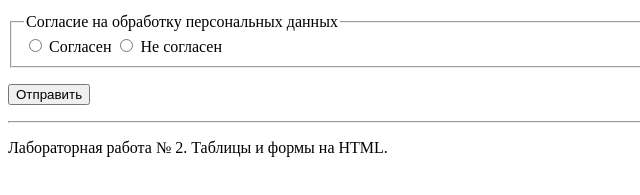
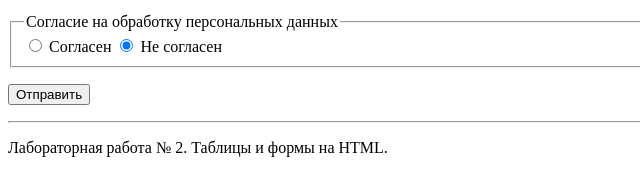
Before and after one commit to XLexxusSX/Razrabotka_web_laba_2, a plain HTML site: page contact_me.html in a window 1280 px wide. Shown: the part 339-534 px from the top of the page, 0-640 px from the left. Drawn offline with Linux system fonts and the light colour scheme.

Commit message:
Add files via upload

```diff
--- a/contact_me.html
+++ b/contact_me.html
@@ -45,7 +45,7 @@
           <input type="radio" id="yes" name="consent" value="yes" required />
           <label for="yes">Согласен</label>
 
-          <input type="radio" id="no" name="consent" value="no" />
+          <input type="radio" id="no" name="consent" value="no" checked />
           <label for="no">Не согласен</label>
         </fieldset>
 
```
